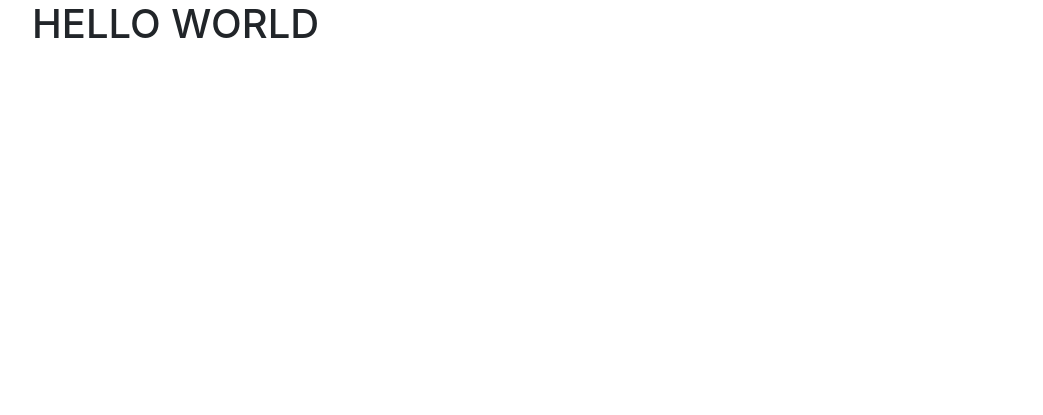
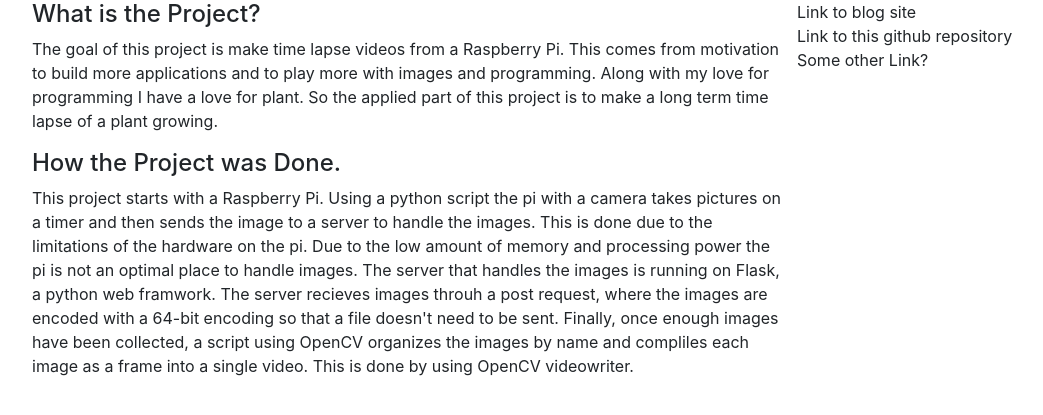
Before and after one commit to Batboa/ThePiCam, a Flask app: page / in a window 1280 px wide. Shown: the top 415 px of the page, without its empty margins (38-1081 px from the left). Run offline with Flask 2, Linux system fonts and the light colour scheme; some libraries are stand-ins or nearby versions.

Commit message:
Start of website

```diff
--- /dev/null
+++ b/server/static/js/arrange.js
@@ -0,0 +1,3 @@
+$(document).ready(function(e) {
+  alert('Test Page');
+});
--- a/server/templates/index.html
+++ b/server/templates/index.html
@@ -1,9 +1,30 @@
 {% extends 'layout.html' %}
-{% block title %}Point Annotation{% endblock %}
+{% block title %}The PiCam{% endblock %}
 {% block content %}
 
-<h1>HELLO WORLD</h1>
+<div class="row">
+  <div class="col-md-8">
+    <h4>What is the Project?</h4>
+    <p>
+      The goal of this project is make time lapse videos from a Raspberry Pi. This comes from motivation to build more applications and
+      to play more with images and programming. Along with my love for programming I have a love for plant. So the applied part of this
+      project is to make a long term time lapse of a plant growing.
+    </p>
+    <h4>How the Project was Done.</h4>
+    <p>
+      This project starts with a Raspberry Pi. Using a python script the pi with a camera takes pictures on a timer and then sends the image to a server to handle the
+      images. This is done due to the limitations of the hardware on the pi. Due to the low amount of memory and processing power the pi is not an optimal place
+      to handle images. The server that handles the images is running on Flask, a python web framwork. The server recieves images throuh a post request, where
+      the images are encoded with a 64-bit encoding so that a file doesn't need to be sent. Finally, once enough images have been collected, a script using OpenCV
+      organizes the images by name and compliles each image as a frame into a single video. This is done by using OpenCV videowriter.
+    </p>
+  </div>
+  <div class="cold-md-4">
+    <div>Link to blog site</div>
+    <div>Link to this github repository</div>
+    <div>Some other Link?</div>
+  </div>
+</div>
 
-<script src="/static/js/jquery-2.1.4.min.js"></script>
 <script src="/static/js/bootstrap.min.js"></script>
 {% endblock %}
```
Also changed, not shown: server/templates/images.html (added, +10 -0 lines).
